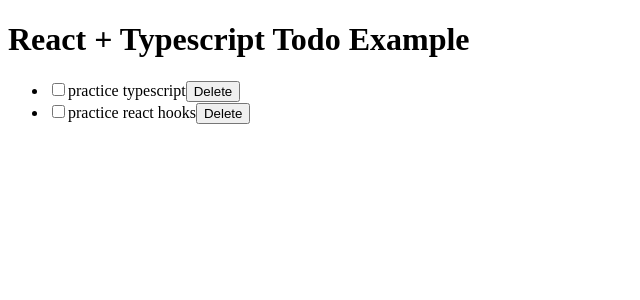
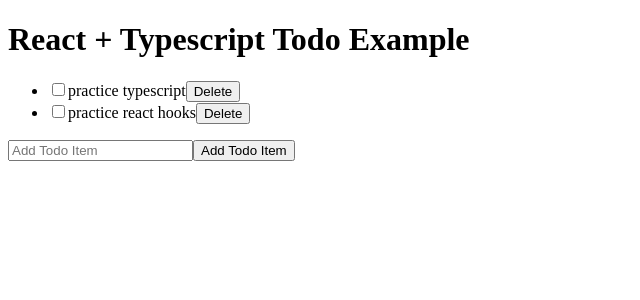
Before and after one commit to merlinv12/react-ts-todo-sample, a React (Create React App) app: page / in a window 1280 px wide. Shown: the top 300 px of the page, without its empty margins (0-640 px from the left). Built offline with nearby package versions, Linux system fonts and the light colour scheme.

Commit message:
Form to add new items

```diff
--- a/src/App.tsx
+++ b/src/App.tsx
@@ -1,5 +1,6 @@
 import React from 'react';
 import { TodoList } from './components/TodoList';
+import { TodoAdd } from './components/TodoAdd';
 import { TodosContextProvider } from './contexts/TodosContext';
 
 const App = () => (
@@ -7,6 +8,7 @@
     <h1>React + Typescript Todo Example</h1>
     <TodosContextProvider>
       <TodoList />
+      <TodoAdd />
     </TodosContextProvider>
   </div>
 )
--- /dev/null
+++ b/src/components/TodoAdd.tsx
@@ -0,0 +1,28 @@
+import React, { useContext, useState } from 'react';
+import { TodosContext } from '../contexts/TodosContext';
+
+
+export const TodoAdd: React.FC = () => {
+    const [description, setDescription] = useState('')
+    const { dispatch } = useContext(TodosContext);
+
+    const addTodoItem = (e: React.FormEvent) => {
+        e.preventDefault()
+        // Input validation function for inputs
+        if ( description !== ''){
+            dispatch({ type: "ADD", description: description})
+            setDescription('');
+        }
+    }
+
+    return (
+        <form onSubmit={addTodoItem}>
+            <input
+                value={description}
+                onChange={ (e) => setDescription(e.target.value)}
+                placeholder="Add Todo Item"
+            />
+            <button>Add Todo Item</button>
+        </form>
+    )
+}
```
